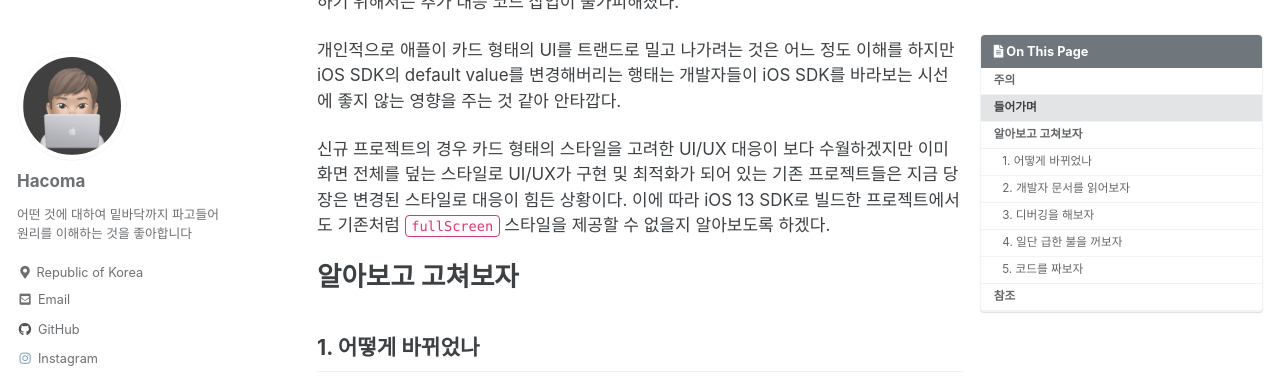
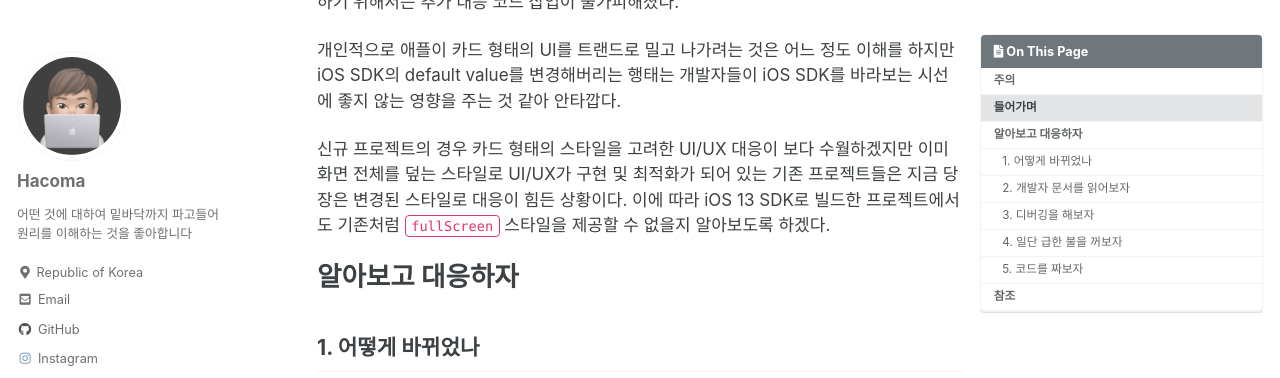
Before and after one commit to hacoma/hacoma.github.io, a Jekyll site: the page built from _posts/development/ios/uikit/2019-09-13-ios-13-view-controller-modal-presentation-style-change.md, in a window 1280 px wide and 900 px high, scrolled down 670 px. Shown: the top 378 px of the window. Built offline with Jekyll 4.4.1, drawn with Linux system fonts in a browser that asks for light colours; cached includes are drawn as plain includes; comment, search, counter and statistics services are not loaded.

Commit message:
fix: modify post [UIKit] iOS 13 View Controller Modal Presentation Style 변경 대응

```diff
--- a/_posts/development/ios/uikit/2019-09-13-ios-13-view-controller-modal-presentation-style-change.md
+++ b/_posts/development/ios/uikit/2019-09-13-ios-13-view-controller-modal-presentation-style-change.md
@@ -31,7 +31,7 @@ iOS 13 SDK에서 UIModalPresentationStyle에 `automatic`이라는 케이스가
 
 신규 프로젝트의 경우 카드 형태의 스타일을 고려한 UI/UX 대응이 보다 수월하겠지만 이미 화면 전체를 덮는 스타일로 UI/UX가 구현 및 최적화가 되어 있는 기존 프로젝트들은 지금 당장은 변경된 스타일로 대응이 힘든 상황이다. 이에 따라 iOS 13 SDK로 빌드한 프로젝트에서도 기존처럼 `fullScreen` 스타일을 제공할 수 없을지 알아보도록 하겠다.
 
-# 알아보고 고쳐보자
+# 알아보고 대응하자
 
 ## 1. 어떻게 바뀌었나
 
```
